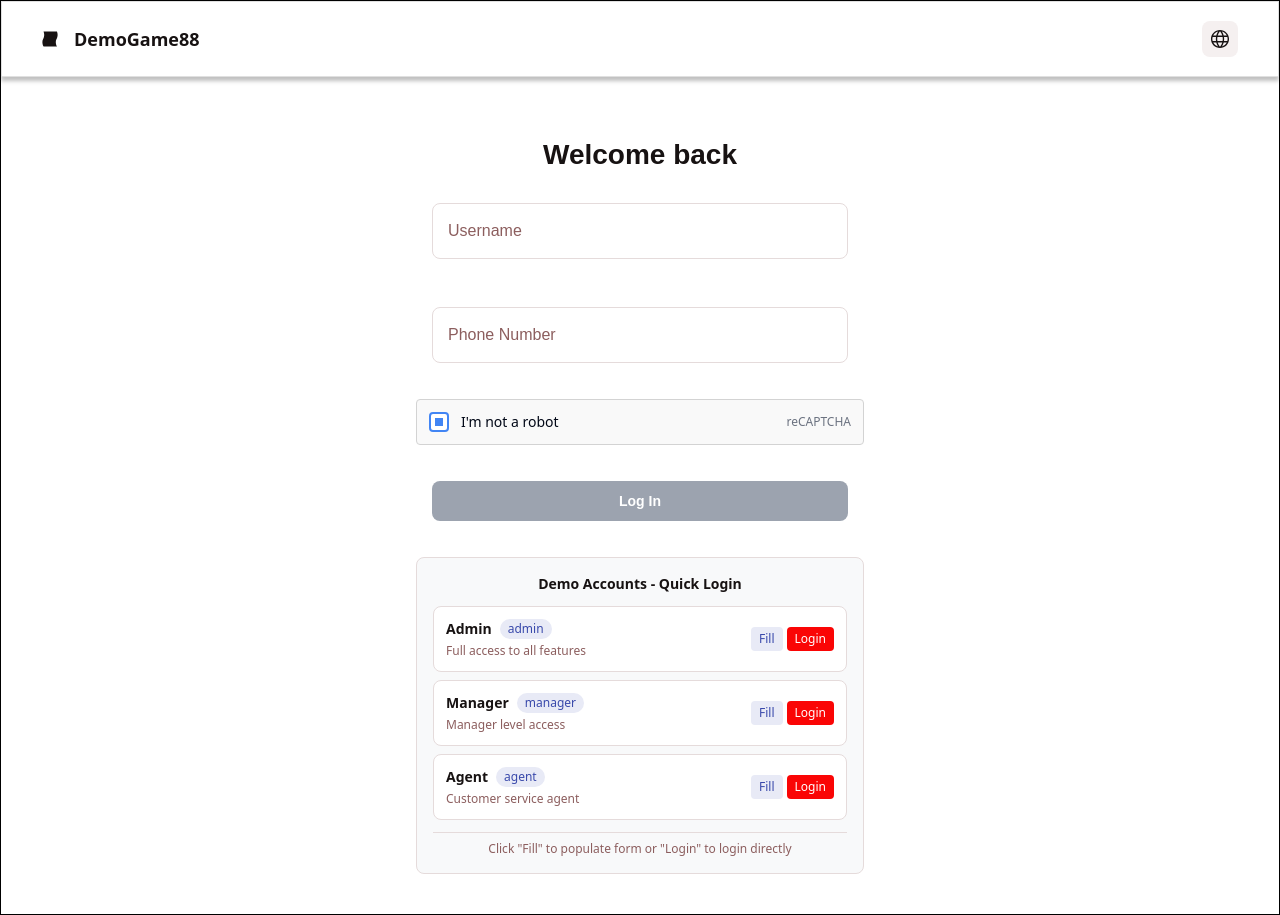
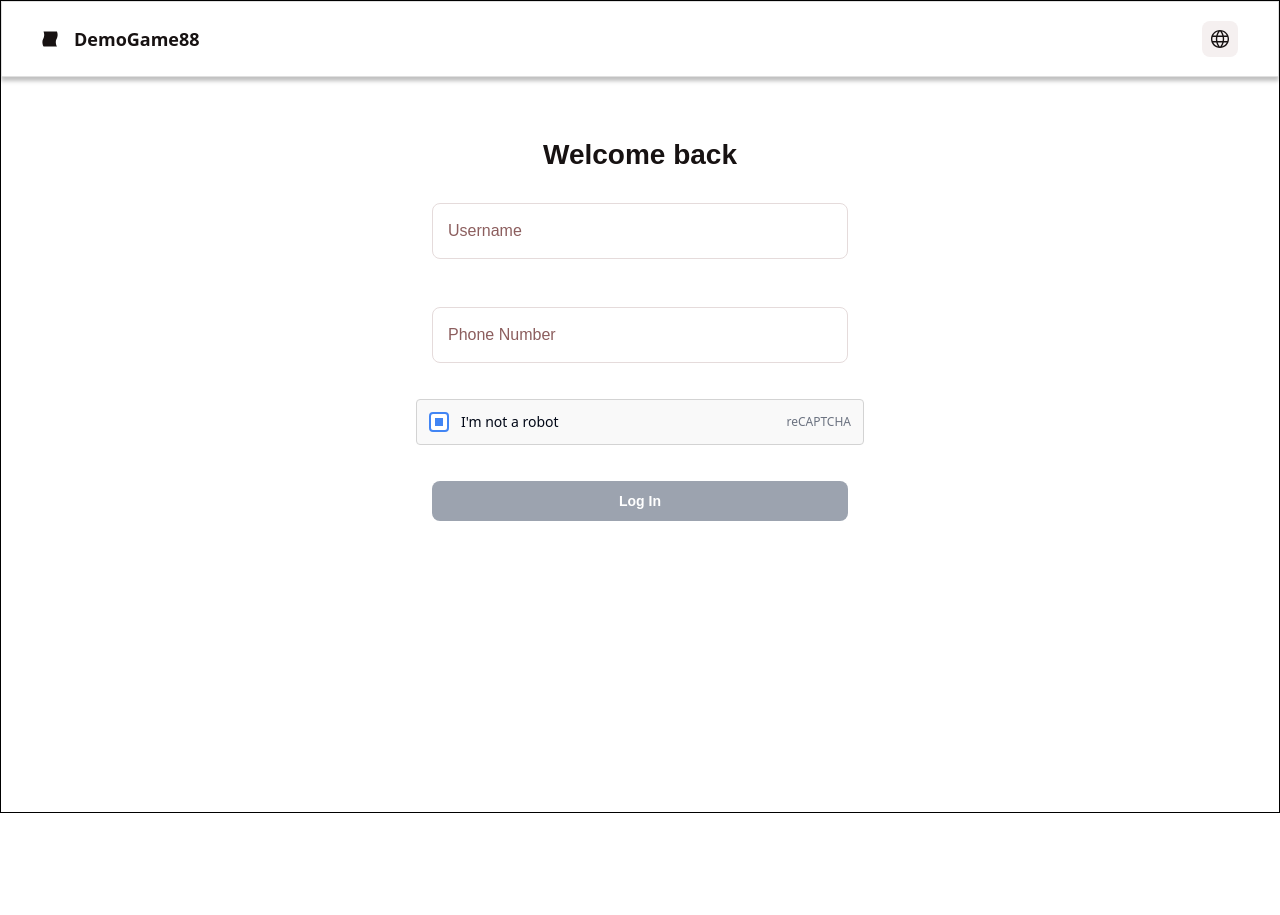
Before and after one commit to budingbaba39/AdminFrontendPrototype, a React (Vite) app: page / in a window 1280 px wide. After the commit the page ends 813 px from the top, so only its background shows below. Built offline with nearby package versions, Linux system fonts and the light colour scheme.

Commit message:
changes of login

```diff
--- a/App.tsx
+++ b/App.tsx
@@ -3,13 +3,26 @@ import { useState } from 'react';
 import AdminLoginPage from './imports/AdminLoginPage';
 import ResponsiveAdminDashboard from './components/ResponsiveAdminDashboard';
 
+const validCredentials = [
+  { username: 'admin1', phoneNumber: '123456' },
+  { username: 'staff1', phoneNumber: '123456' }
+];
+
 export default function App() {
   const [currentPage, setCurrentPage] = useState<'login' | 'dashboard' | 'deposit' | 'withdrawal' | 'adjustment' | 'ongoing' | 'transaction-record' | 'user-record' | 'level' | 'tag' | 'promotion' | 'promotion-record' | 'promotion-setup' | 'promotion-ongoing' | 'rebate' | 'rebate-record' | 'rebate-setup' | 'rebate-release' | 'rebate-schedule' | 'rebate-ongoing' | 'cashback' | 'cashback-record' | 'cashback-setup' | 'cashback-release' | 'cashback-schedule' | 'cashback-ongoing' | 'commission' | 'commission-record' | 'commission-setup' | 'commission-release' | 'commission-schedule' | 'commission-ongoing' | 'referrer-setup' | 'referrer-record' | 'game-kiosk' | 'settings' | 'security' | 'bank-list' | 'bank-setup' | 'bank-report' | 'report' | 'admin-tool' | 'api' | 'change-log' | 'display' | 'domain' | 'page' | 'staff' | 'theme' | 'tools' | 'kyc-management'>('login');
   const [isLoggedIn, setIsLoggedIn] = useState(false);
 
-  const handleLogin = () => {
-    setIsLoggedIn(true);
-    setCurrentPage('dashboard');
+  const handleLogin = (username: string, phoneNumber: string) => {
+    const isValid = validCredentials.some(
+      cred => cred.username === username && cred.phoneNumber === phoneNumber
+    );
+
+    if (isValid) {
+      setIsLoggedIn(true);
+      setCurrentPage('dashboard');
+      return true;
+    }
+    return false;
   };
 
   const handleNavigation = (page: 'dashboard' | 'deposit' | 'withdrawal' | 'adjustment' | 'ongoing' | 'transaction-record' | 'user-record' | 'level' | 'tag' | 'promotion' | 'promotion-record' | 'promotion-setup' | 'promotion-ongoing' | 'rebate' | 'rebate-record' | 'rebate-setup' | 'rebate-release' | 'rebate-schedule' | 'rebate-ongoing' | 'cashback' | 'cashback-record' | 'cashback-setup' | 'cashback-release' | 'cashback-schedule' | 'cashback-ongoing' | 'commission' | 'commission-record' | 'commission-setup' | 'commission-release' | 'commission-schedule' | 'commission-ongoing' | 'referrer-setup' | 'referrer-record' | 'game-kiosk' | 'settings' | 'security' | 'bank-list' | 'bank-setup' | 'bank-report' | 'report' | 'admin-tool' | 'api' | 'change-log' | 'display' | 'domain' | 'page' | 'staff' | 'theme' | 'tools' | 'kyc-management') => {
--- a/imports/AdminLoginPage.tsx
+++ b/imports/AdminLoginPage.tsx
@@ -1,30 +1,5 @@
 import { useState } from 'react';
 import svgPaths from "./svg-305fothfoh";
-
-// Demo accounts for quick login
-const demoAccounts = [
-  {
-    id: 'admin',
-    username: 'admin',
-    phoneNumber: '+1234567890',
-    role: 'Admin',
-    description: 'Full access to all features'
-  },
-  {
-    id: 'manager',
-    username: 'manager',
-    phoneNumber: '+0987654321',
-    role: 'Manager',
-    description: 'Manager level access'
-  },
-  {
-    id: 'agent',
-    username: 'agent',
-    phoneNumber: '+1122334455',
-    role: 'Agent',
-    description: 'Customer service agent'
-  }
-];
 
 function PaginationBar() {
   return (
@@ -56,42 +31,30 @@ function PaginationBar() {
   );
 }
 
-export default function AdminLoginPage({ onLogin }: { onLogin?: () => void }) {
+export default function AdminLoginPage({ onLogin }: { onLogin?: (username: string, phoneNumber: string) => boolean }) {
   const [formData, setFormData] = useState({
     username: '',
     phoneNumber: ''
   });
 
   const [isRecaptchaChecked, setIsRecaptchaChecked] = useState(false);
+  const [errorMessage, setErrorMessage] = useState('');
 
   const handleSubmit = (e: React.FormEvent) => {
     e.preventDefault();
+    setErrorMessage('');
+
     if (formData.username && formData.phoneNumber && isRecaptchaChecked) {
-      onLogin?.();
+      const success = onLogin?.(formData.username, formData.phoneNumber);
+      if (!success) {
+        setErrorMessage('Invalid username or phone number');
+      }
     }
   };
 
   const handleInputChange = (field: string, value: string) => {
     setFormData(prev => ({ ...prev, [field]: value }));
-  };
-
-  const handleDemoLogin = (account: typeof demoAccounts[0]) => {
-    setFormData({
-      username: account.username,
-      phoneNumber: account.phoneNumber
-    });
-  };
-
-  const handleQuickLogin = (account: typeof demoAccounts[0]) => {
-    setFormData({
-      username: account.username,
-      phoneNumber: account.phoneNumber
-    });
-    setIsRecaptchaChecked(true);
-    // Auto-login after a brief delay to show the filled form
-    setTimeout(() => {
-      onLogin?.();
-    }, 300);
+    setErrorMessage('');
   };
 
   return (
@@ -187,6 +150,15 @@ export default function AdminLoginPage({ onLogin }: { onLogin?: () => void }) {
                         </div>
                       </div>
 
+                      {/* Error Message */}
+                      {errorMessage && (
+                        <div className="w-full max-w-md">
+                          <div className="bg-red-50 border border-red-300 rounded-lg p-3 text-center">
+                            <p className="text-sm text-red-600 font-medium">{errorMessage}</p>
+                          </div>
+                        </div>
+                      )}
+
                       {/* Login Button */}
                       <div className="relative shrink-0 w-full" data-name="Depth 4, Frame 4">
                         <div className="flex flex-row justify-center relative size-full">
@@ -206,50 +178,6 @@ export default function AdminLoginPage({ onLogin }: { onLogin?: () => void }) {
                           </div>
                         </div>
                       </div>
-                    {/* Demo Accounts Section */}
-                    <div className="w-full max-w-md mb-6">
-                      <div className="bg-[#f8f9fa] rounded-lg p-4 border border-[#e5dbdb]">
-                        <h3 className="text-sm font-semibold text-[#171212] mb-3 text-center">
-                          Demo Accounts - Quick Login
-                        </h3>
-                        <div className="grid grid-cols-1 gap-2">
-                          {demoAccounts.map((account) => (
-                            <div key={account.id} className="flex items-center justify-between p-3 bg-white rounded-lg border border-[#e5dbdb] hover:bg-[#f0f0f0] transition-colors">
-                              <div className="flex-1">
-                                <div className="flex items-center gap-2 mb-1">
-                                  <span className="font-semibold text-[#171212] text-sm">{account.role}</span>
-                                  <span className="text-xs bg-[#e8eaf6] text-[#3949ab] px-2 py-0.5 rounded-full">
-                                    {account.username}
-                                  </span>
-                                </div>
-                                <p className="text-xs text-[#8c5e5e]">{account.description}</p>
-                              </div>
-                              <div className="flex gap-1 ml-2">
-                                <button
-                                  onClick={() => handleDemoLogin(account)}
-                                  className="px-2 py-1 text-xs bg-[#e8eaf6] text-[#3949ab] rounded hover:bg-[#d1d5db] transition-colors"
-                                  title="Fill form"
-                                >
-                                  Fill
-                                </button>
-                                <button
-                                  onClick={() => handleQuickLogin(account)}
-                                  className="px-2 py-1 text-xs bg-[#fa0505] text-white rounded hover:bg-[#e50404] transition-colors"
-                                  title="Quick login"
-                                >
-                                  Login
-                                </button>
-                              </div>
-                            </div>
-                          ))}
-                        </div>
-                        <div className="mt-3 pt-2 border-t border-[#e5dbdb]">
-                          <p className="text-xs text-[#8c5e5e] text-center">
-                            Click "Fill" to populate form or "Login" to login directly
-                          </p>
-                        </div>
-                      </div>
-                    </div>
                     </form>
                   </div>
                 </div>
```
